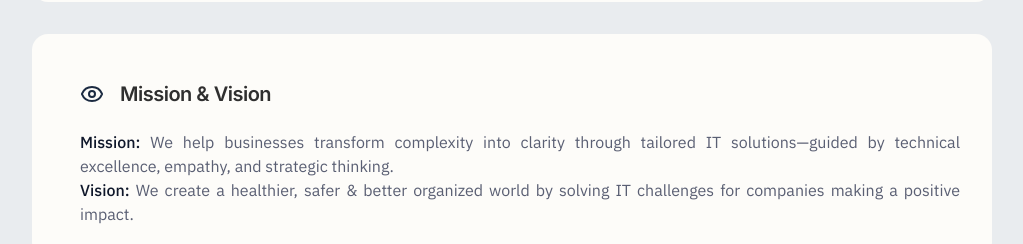
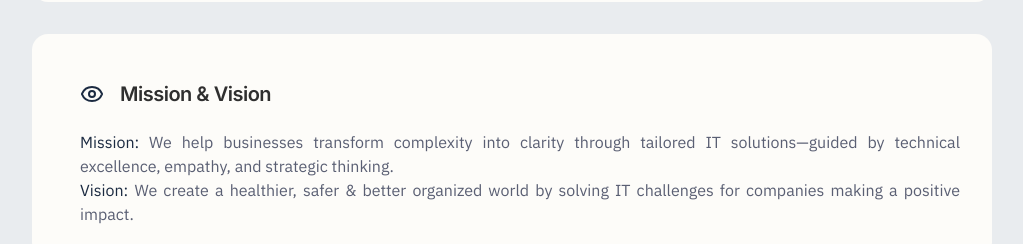
Before and after one commit to Double-Helix-Technologies/Double-Helix-Technologies.github.io, a Next.js app: page / in a window 1280 px wide. Shown: the part 4962-5206 px from the top of the page, without its empty margins (128-1151 px from the left). Built offline with nearby package versions, Linux system fonts and the light colour scheme.

Commit message:
Fix text color in Mission & Vision block

```diff
--- a/app/components/About.tsx
+++ b/app/components/About.tsx
@@ -208,8 +208,8 @@ export default function About() {
                 <CardTitle >Mission & Vision</CardTitle>
               </CardHeader>
               <CardContent className="text-justify">
-                <div><span className="font-medium text-slate-900">Mission: </span>We help businesses transform complexity into clarity through tailored IT solutions—guided by technical excellence, empathy, and strategic thinking.</div>
-                <div><span className="font-medium text-slate-900">Vision: </span>We create a healthier, safer & better organized world by solving IT challenges for companies making a positive impact.</div>
+                <div><span className="text-primary">Mission: </span>We help businesses transform complexity into clarity through tailored IT solutions—guided by technical excellence, empathy, and strategic thinking.</div>
+                <div><span className="text-primary">Vision: </span>We create a healthier, safer & better organized world by solving IT challenges for companies making a positive impact.</div>
               </CardContent>
             </Card>
 
```
